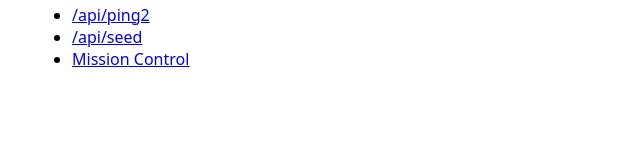
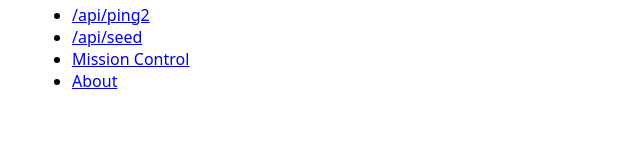
Before and after one commit to nkesseru/peakops-site, a Next.js app: page / in a window 1280 px wide. Shown: the part 152-300 px from the top of the page, without its empty margins (0-640 px from the left). Built offline with nearby package versions, Linux system fonts and the light colour scheme.

Commit message:
fix(home): static safe index page (no SSR fetch)

```diff
--- a/pages/index.tsx
+++ b/pages/index.tsx
@@ -7,6 +7,7 @@ export default function Home() {
         <li><a href="/api/ping2">/api/ping2</a></li>
         <li><a href="/api/seed">/api/seed</a></li>
         <li><a href="/mission-control">Mission Control</a></li>
+        <li><a href="/about">About</a></li>
       </ul>
     </main>
   );
```
